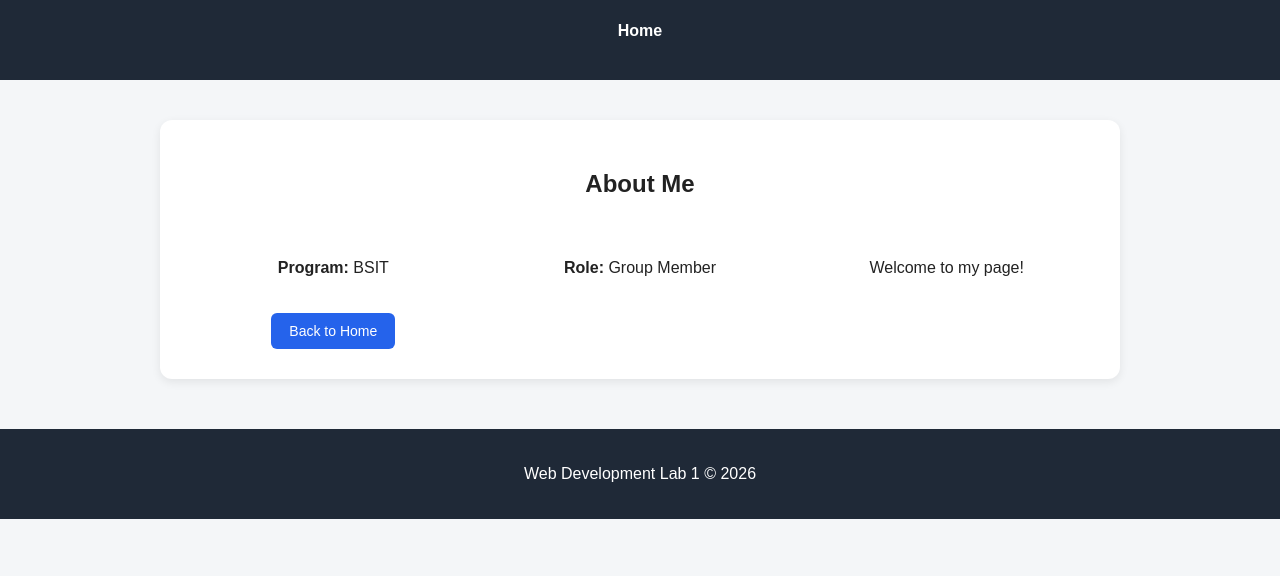
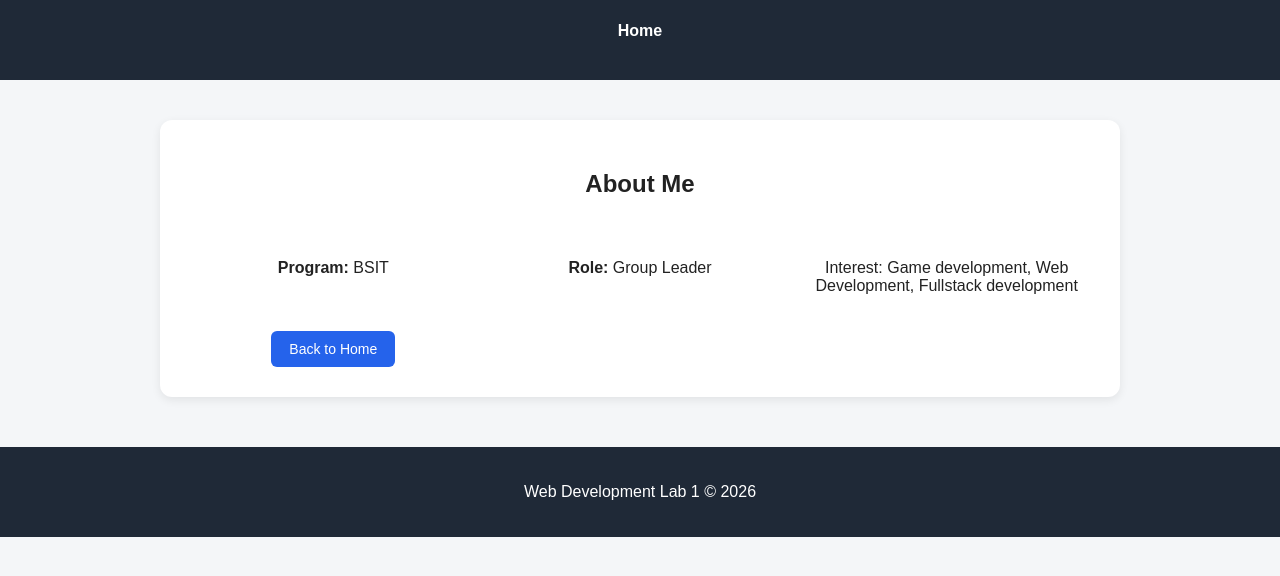
Before and after one commit to Nexon001/GROUP4, a plain HTML site: page jenaro.html in a window 1280 px wide. Shown: the part 118-694 px from the top of the page. Drawn offline with Linux system fonts and the light colour scheme.

Commit message:
feature: update Jenaro profile

```diff
--- a/jenaro.html
+++ b/jenaro.html
@@ -24,8 +24,8 @@
         <section>
             <h2>About Me</h2>
             <p><strong>Program:</strong> BSIT</p>
-            <p><strong>Role:</strong> Group Member</p>
-            <p>Welcome to my page!</p>
+            <p><strong>Role:</strong> Group Leader</p>
+            <p>Interest: Game development, Web Development, Fullstack development</p>
 
             <a href="index.html">
                 <button>Back to Home</button>
```
